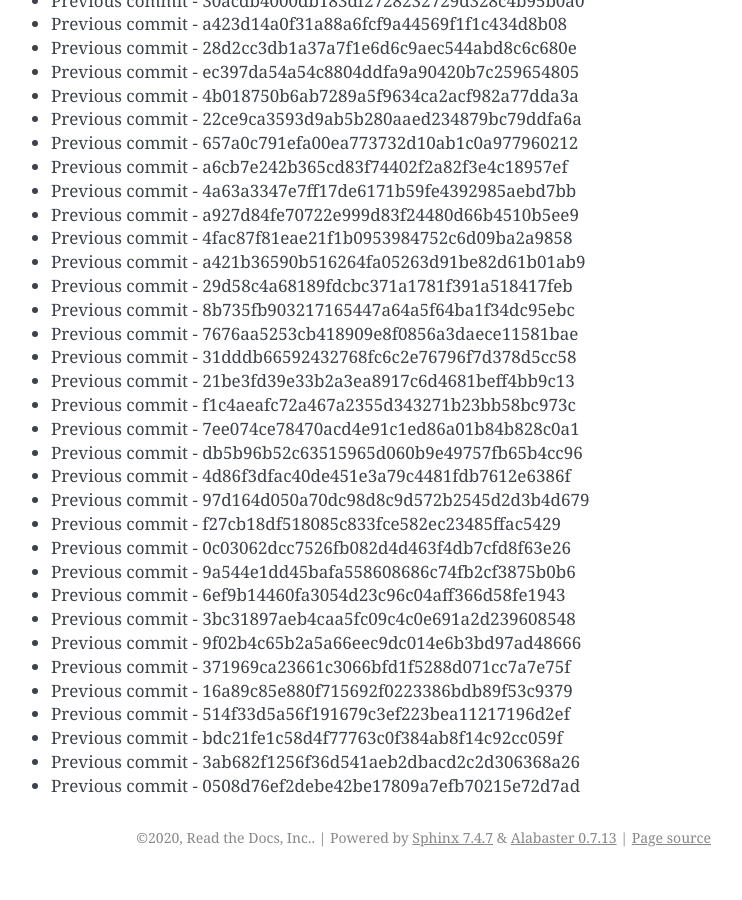
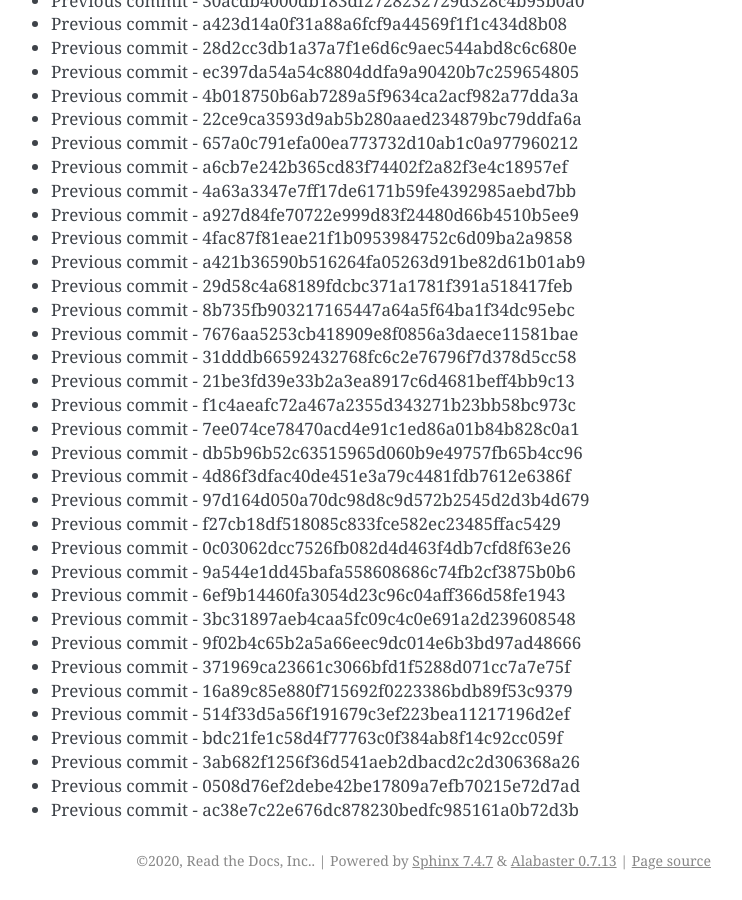
Before and after one commit to readthedocs/rtd-git-stresstest, a Sphinx documentation site: the page built from docs/updates.rst, in a window 1280 px wide and 900 px high, scrolled down 25261 px. Shown: the whole window, without its empty margins (399-1141 px from the left). Built offline with Sphinx 7.4.7, drawn with Linux system fonts in a browser that asks for light colours; before the commit the page ends 26138 px from its top, so only the background shows below that.

Commit message:
Generating commit from previous: ac38e7c22e676dc878230bedfc985161a0b72d3b

```diff
--- a/docs/updates.rst
+++ b/docs/updates.rst
@@ -1093,3 +1093,4 @@ It can be tested for any performance characteristics.
 * Previous commit - bdc21fe1c58d4f77763c0f384ab8f14c92cc059f
 * Previous commit - 3ab682f1256f36d541aeb2dbacd2c2d306368a26
 * Previous commit - 0508d76ef2debe42be17809a7efb70215e72d7ad
+* Previous commit - ac38e7c22e676dc878230bedfc985161a0b72d3b
```
